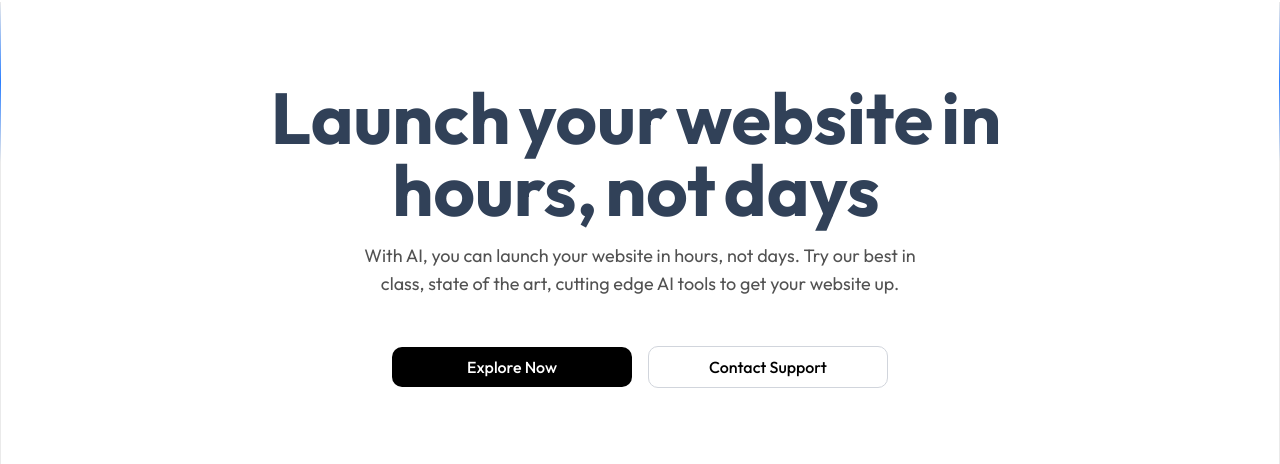
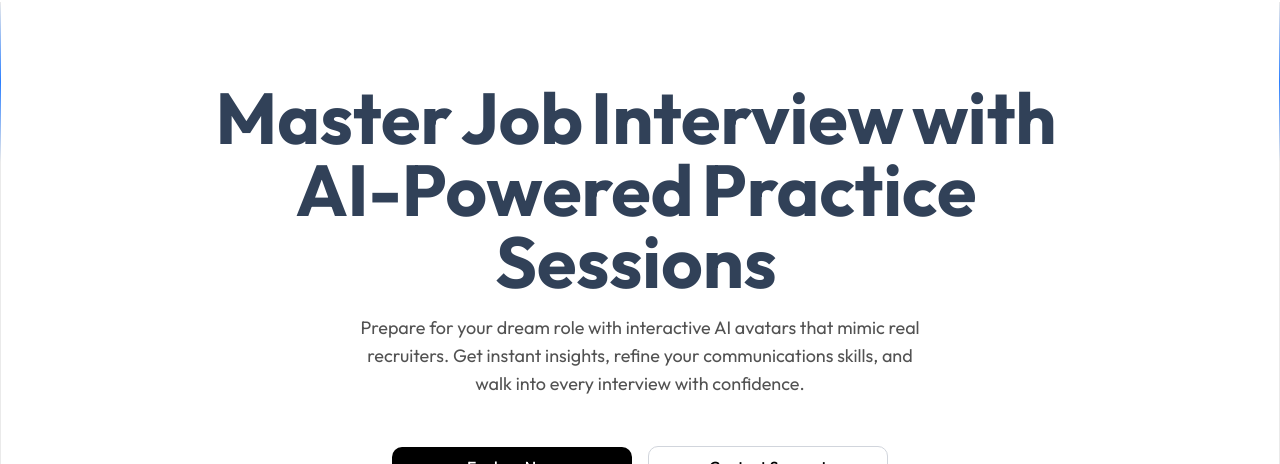
Before and after one commit to aryan12022/AI-Mock-Interview, a Next.js app: page / in a window 1280 px wide. Shown: the part 112-576 px from the top of the page. Built offline with nearby package versions, Linux system fonts and the light colour scheme.

Commit message:
added hero.png

```diff
--- a/app/_components/Hero.tsx
+++ b/app/_components/Hero.tsx
@@ -17,7 +17,7 @@ function Hero() {
       </div>
       <div className="px-4 py-10 md:py-20">
         <h1 className="relative z-10 mx-auto max-w-4xl text-center text-2xl font-bold text-slate-700 md:text-4xl lg:text-7xl dark:text-slate-300">
-          {"Launch your website in hours, not days"
+          {"Master Job Interview with AI-Powered Practice Sessions"
             .split(" ")
             .map((word, index) => (
               <motion.span
@@ -48,9 +48,7 @@ function Hero() {
           }}
           className="relative z-10 mx-auto max-w-xl py-4 text-center text-lg font-normal text-neutral-600 dark:text-neutral-400"
         >
-          With AI, you can launch your website in hours, not days. Try our best
-          in class, state of the art, cutting edge AI tools to get your website
-          up.
+        Prepare for your dream role with interactive AI avatars that mimic real recruiters. Get instant insights, refine your communications skills, and walk into every interview with confidence.
         </motion.p>
         <motion.div
           initial={{
@@ -89,7 +87,7 @@ function Hero() {
         >
           <div className="w-full overflow-hidden rounded-xl border border-gray-300 dark:border-gray-700">
             <img
-              src="https://assets.aceternity.com/pro/aceternity-landing.webp"
+              src="./hero.png"
               alt="Landing page preview"
               className="aspect-[16/9] h-auto w-full object-cover"
               height={1000}
```
Also changed, not shown: public/hero.png (added).
